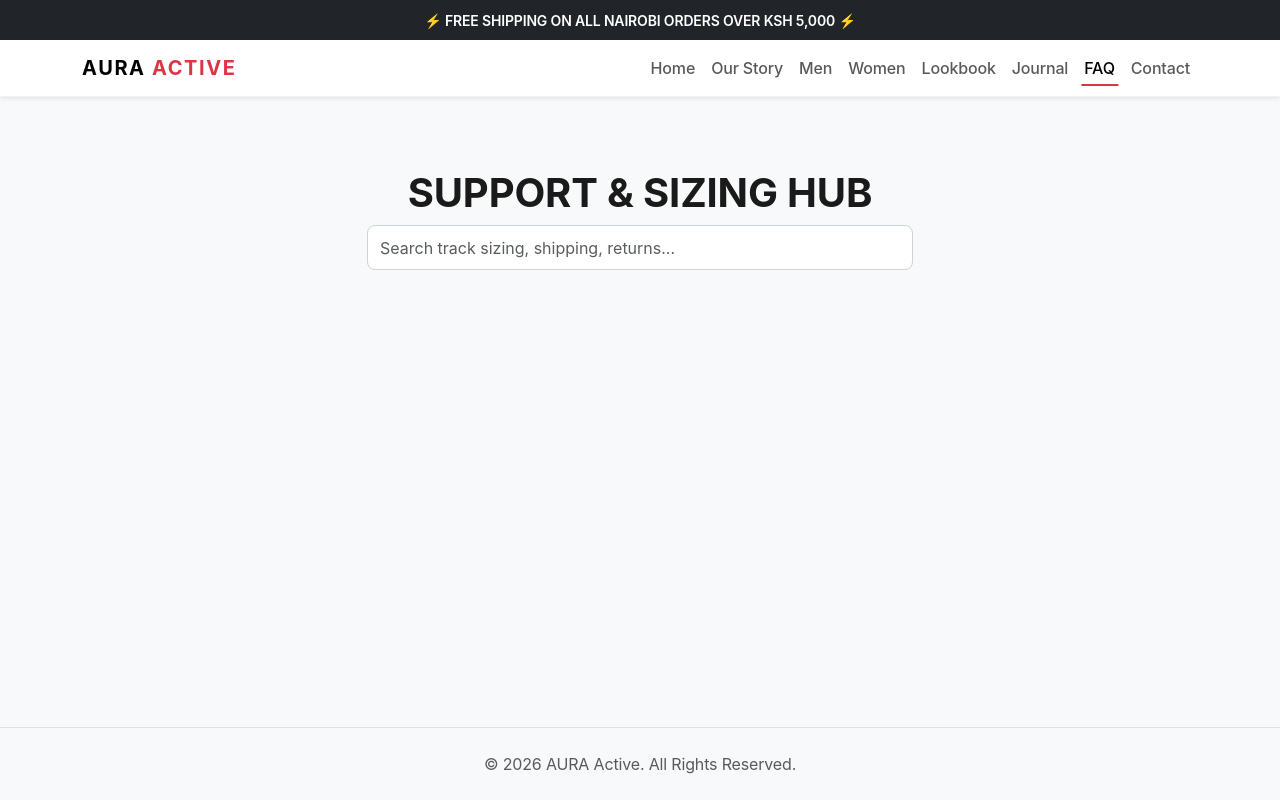
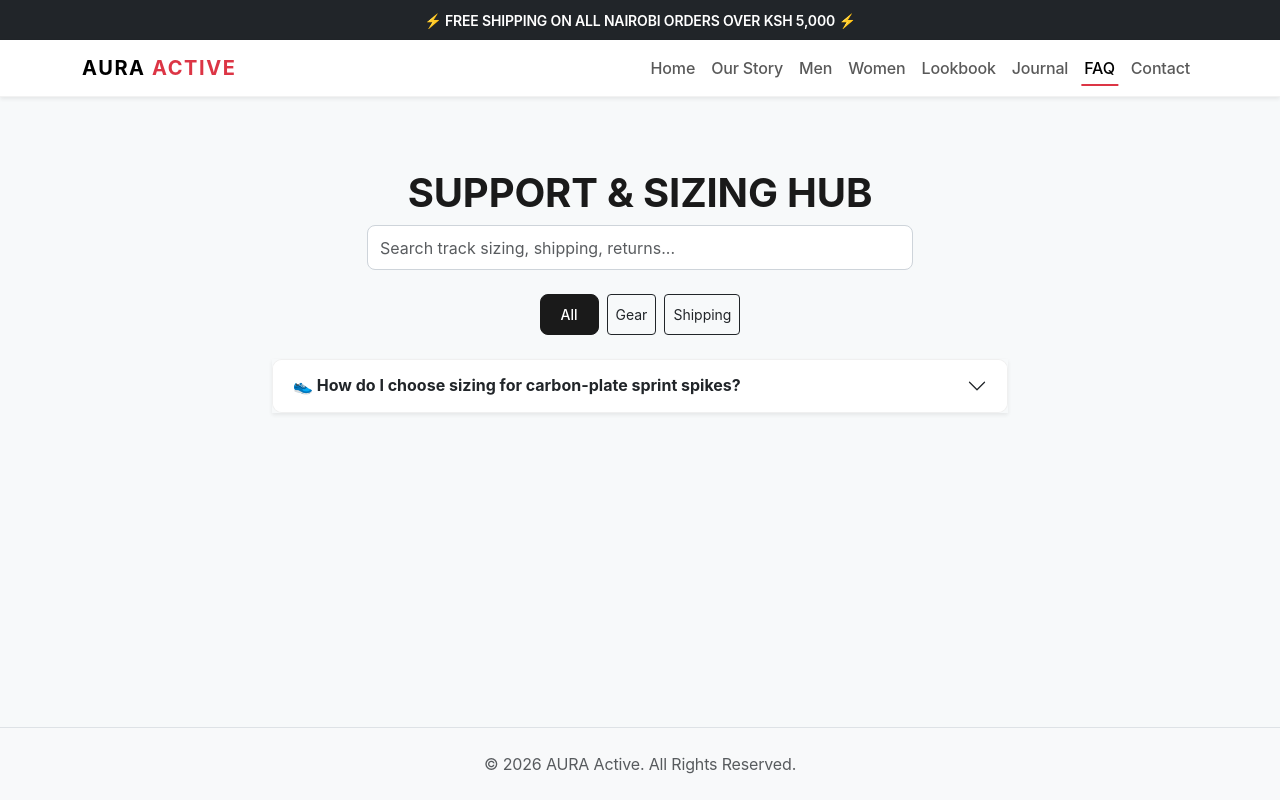
Before and after one commit to davidnderitu-ai/Web-Dev-Project-Assignment, a plain HTML site: page faq.html in a window 1280 px wide. Drawn offline with nearby package versions, Linux system fonts and the light colour scheme; a script that the page names is missing.

Commit message:
Added the First FAQ

```diff
--- a/faq.html
+++ b/faq.html
@@ -41,6 +41,27 @@
                 <input type="text" id="faqSearch" class="form-control" placeholder="Search track sizing, shipping, returns...">
             </div>
         </div>
+        <div class="d-flex justify-content-center gap-2 mb-4">
+            <button class="btn btn-sm btn-dark filter-faq-btn" data-target="all">All</button>
+            <button class="btn btn-sm btn-outline-dark filter-faq-btn" data-target="gear">Gear</button>
+            <button class="btn btn-sm btn-outline-dark filter-faq-btn" data-target="shipping">Shipping</button>
+        </div>
+        <div class="row justify-content-center">
+            <div class="col-md-8">
+                <div class="accordion shadow-sm" id="trackFaq">
+                   <div class="accordion-item faq-item" data-category="gear">
+                        <h2 class="accordion-header">
+                            <button class="accordion-button collapsed fw-bold" type="button" data-bs-toggle="collapse" data-bs-target="#q1">
+                                👟 How do I choose sizing for carbon-plate sprint spikes?
+                            </button>
+                        </h2>
+                        <div id="q1" class="accordion-collapse collapse" data-bs-parent="#trackFaq">
+                            <div class="accordion-body text-muted">Our track spikes run true to competitive racing layouts. If you prefer extra clearance for your toe box over long-distance sessions, order a half-size up.</div>
+                        </div>
+                    </div>
+                </div>
+            </div>
+        </div>
         </div>
     </main>
     <footer class="bg-light text-center py-4 border-top mt-5">
```
